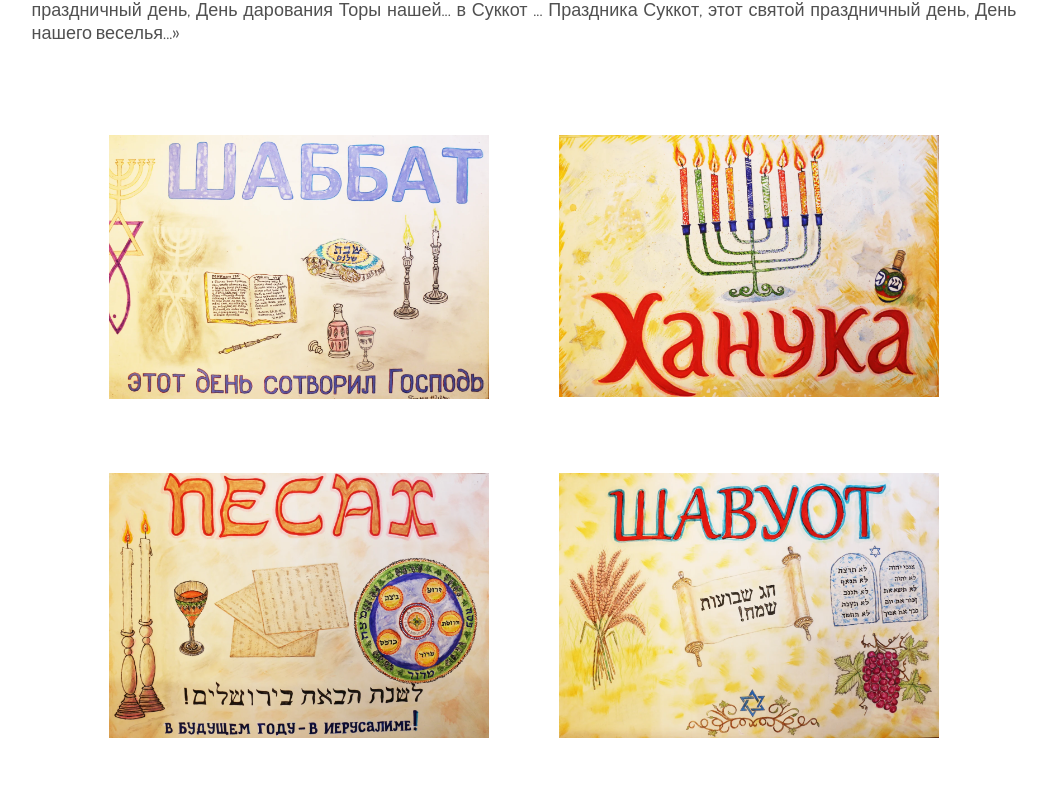
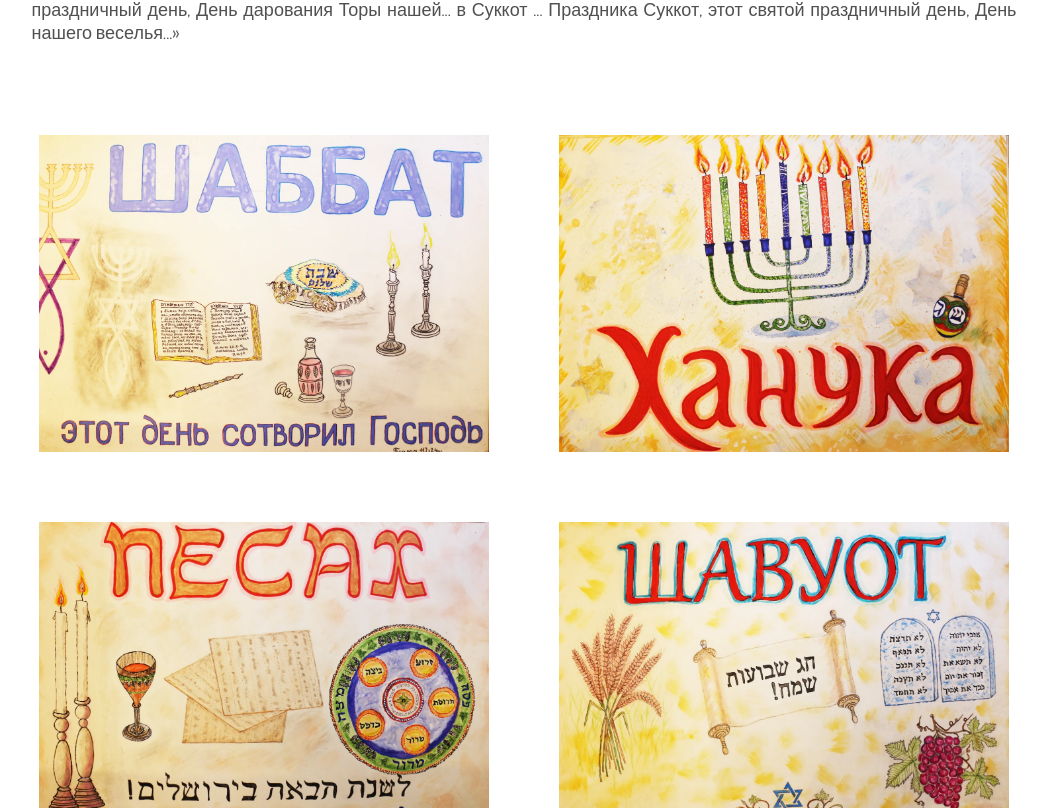
Before and after one commit to dmrado/churchnext14, a Next.js app: page /holidays in a window 1280 px wide. Shown: the part 1292-2100 px from the top of the page, without its empty margins (116-1163 px from the left). Built offline with nearby package versions, Linux system fonts and the light colour scheme; no server answers.

Commit message:
переделаны картинки праздников на holidays

```diff
--- a/public/css/bem.css
+++ b/public/css/bem.css
@@ -1815,18 +1815,20 @@ body {
 }
 
 .holiday__item {
-    width: 380px;
+    width: 450px;
     /*width: 100%;*/
     height: 100%;
+    overflow: hidden;
+}
+
+.holiday__item img{
+    width: 100%;
+    height: 100%;
     transition: .3s ease-in-out;
 }
 
-.holiday__item:hover {
-    width: 380px;
-    /*width: 100%;*/
-    height: 100%;
-    transform: scale(1.1);
-    /*box-shadow: 1px 1px 10px #6b6b6b;*/
+.holiday__item img:hover {
+    transform: scale(1.05);
 }
 .book_box-header_holiday h2{
     font-size: 36px;
```
